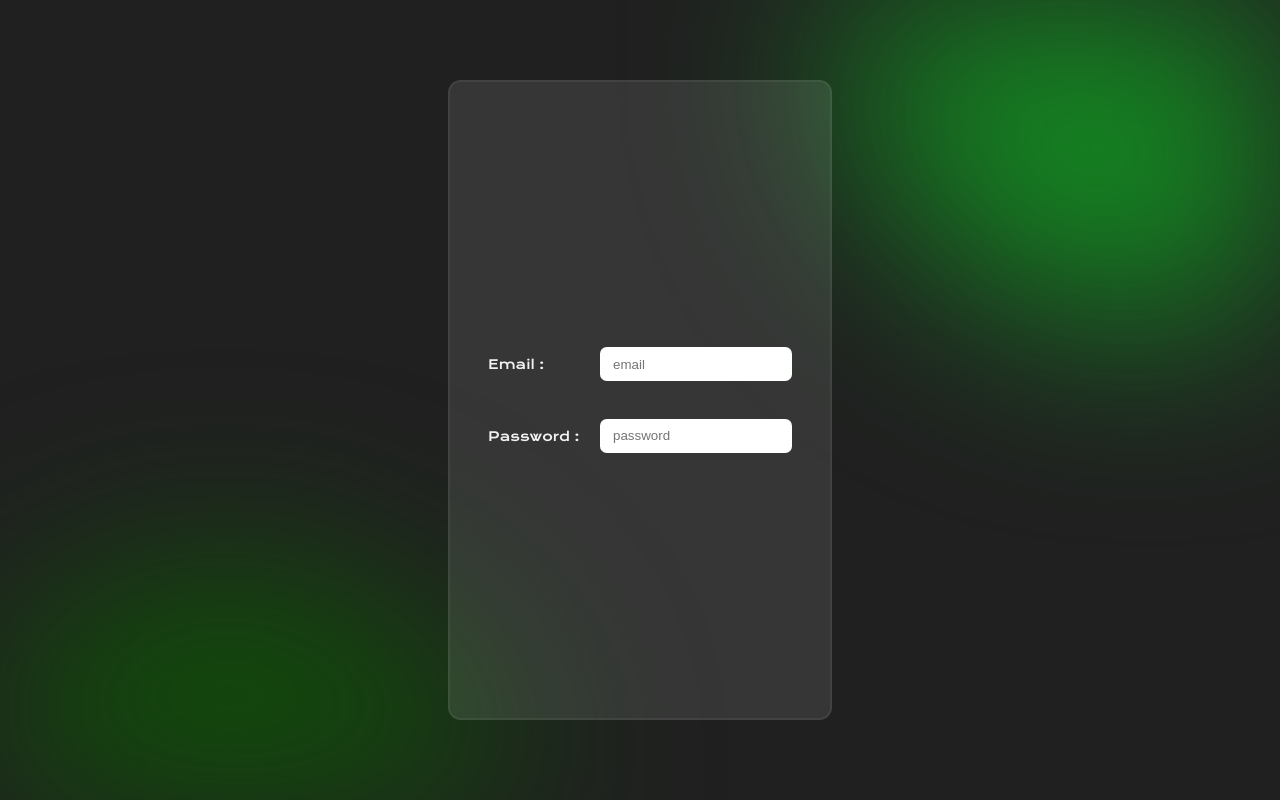
After one commit to mathieuChdz/SAE_S5_S6_BUT3, a PHP site: page /html/connexion.html in a window 1280 px wide. The commit adds this page. Run offline with PHP 8.4, Linux system fonts and the light colour scheme.

Commit message:
ajout page connexion

```diff
--- a/src_web/css/charte_index.css
+++ b/src_web/css/charte_index.css
@@ -259,3 +259,46 @@ main{
     border-radius: 1em;
     border: 2px solid #ffffff0f;
 }
+
+
+/* ########################### Modules page ########################### */
+
+.main-form-container{
+    width: 100%;
+    display: flex;
+    flex-direction: row;
+    align-items: center;
+    justify-content: center;
+    z-index: 90;
+}
+
+.main-form{
+    width: 30%;
+    height: 80vh;
+    background-color: #ffffff1a;
+    border-radius: 1em;
+    border: 2px solid #ffffff0f;
+    color: var(--color-white);
+    font-size: 0.8em;
+    display: flex;
+    flex-direction: column;
+    gap: 3em;
+    align-items: center;
+    justify-content: center;
+}
+
+.form-email,
+.form-password{
+    width: 80%;
+    display: flex;
+    flex-direction: row;
+    justify-content: space-between;
+    align-items: center;
+}
+
+.form-email input[type="text"],
+.form-password input[type="text"]{
+    height: 2.5em;
+    border-radius: 0.5em;
+    padding-left: 1em;
+}
--- /dev/null
+++ b/src_web/html/connexion.html
@@ -0,0 +1,46 @@
+<!DOCTYPE html>
+<html lang="fr">
+    <meta charset="utf-8">
+    <title>Learn To Me</title>
+    <link href="../img/logo_ltm_w_mini.svg" rel="icon">
+    <link href="../css/charte_index.css" rel="stylesheet">
+
+    <link rel="preconnect" href="https://fonts.googleapis.com">
+    <link rel="preconnect" href="https://fonts.gstatic.com" crossorigin>
+    <link href="https://fonts.googleapis.com/css2?family=Archivo:ital,wght@0,100;0,200;0,300;0,400;0,500;0,600;0,700;0,800;0,900;1,100;1,200;1,300;1,400;1,500;1,600;1,700;1,800;1,900&family=Krona+One&display=swap" rel="stylesheet">
+
+    <meta name="viewport" content="width=device-width, initial-scale=1">
+</head>
+<body>
+    <header>
+    </header>
+
+    <main>
+
+        <div class="main-form-container">
+            <div class="main-form">
+                <div class="form-email">
+                    <label for="email">Email : </label>
+                    <input type="text" name="email" id="email" placeholder="email">
+                </div>
+                <div class="form-password">
+                    <label for="password">Password : </label>
+                    <input type="text" name="password" id="password" placeholder="password">
+                </div>
+            </div>
+        </div>
+
+        <div class="background">
+            <div class="circle1"></div>
+            <div class="circle2"></div>
+        </div>
+    </main>
+
+    <footer>
+        <div class="footer-main">
+            <span></span>
+            <p>Copyright © 2023 SAE S5 GRP 3. Tous droits réservés.</p>
+        </div>
+    </footer>
+</body>
+</html>
--- a/src_web/index.html
+++ b/src_web/index.html
@@ -28,7 +28,7 @@
                     <a href="html/modules.html">Modules</a>
                     <a href="#">A propos</a>
                     <div class="global-navbar-links-connexion">
-                        <a href="#">Se connecter</a>
+                        <a href="html/connexion.html">Se connecter</a>
                     </div>
 
                 </div>
```
